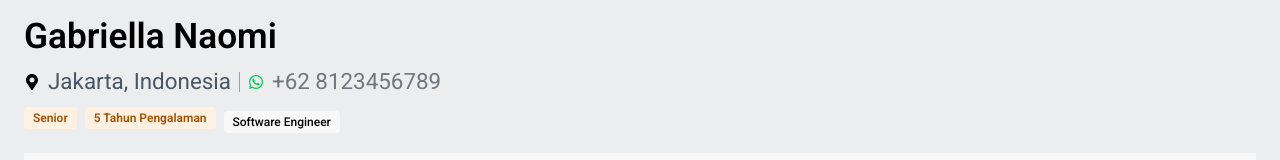
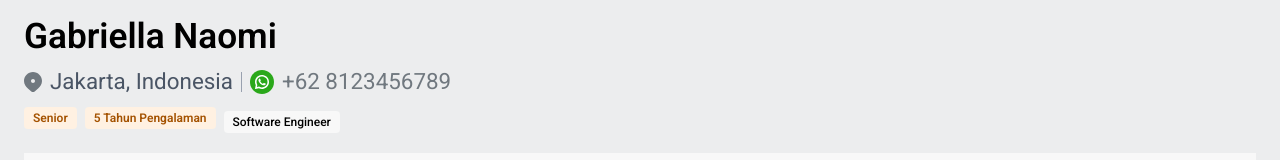
Before and after one commit to Rencanakan-id/rencanakan-talent_pool-frontend, a React (Vite) app: page /design in a window 1280 px wide. Shown: the part 473-633 px from the top of the page. Built offline with nearby package versions, Linux system fonts and the light colour scheme.

Commit message:
fix: Change usage of icons on profile section

```diff
--- a/src/components/ui/profile.tsx
+++ b/src/components/ui/profile.tsx
@@ -37,16 +37,16 @@ const UserProfileCard: React.FC<UserProfileProps> = ({ user }) => {
   return (
     <div className="w-full space-y-4">
       <div className="flex flex-col items-center space-y-2 md:items-start">
-        <Typography variant="h1">
+        <Typography variant="h1" className='text-shadow-rencanakan-type-black'>
           {user?.firstName} {user?.lastName}
         </Typography>
         <div className="flex items-center space-x-2">
-          <FaMapMarkerAlt />
+          <img src={'/point-location.svg'} alt="Logo" draggable="false" />
           <Typography variant="p1" className="text-gray-600">
             {currLoc}
           </Typography>
           <div className="h-5 border-l border-gray-400"></div>
-          <FaWhatsapp className="text-green-500" />
+          <img src={'/whatsapp.svg'} alt="Logo" draggable="false" />
           <Typography variant="p1" className="text-rencanakan-dark-gray font-lighter">
             {user?.phoneNumber}
           </Typography>
```
Also changed, not shown: public/point-location.svg (added), public/whatsapp.svg (added).
